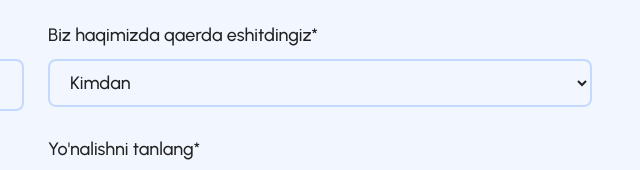
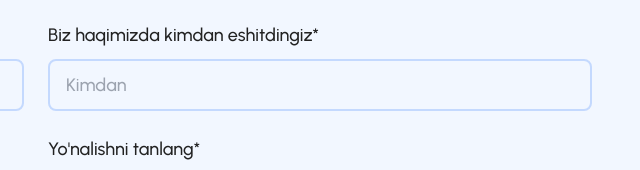
Before and after one commit to Andarov/webking-qabul, a website: page index.html in a window 1280 px wide. Shown: the part 5871-6041 px from the top of the page, 604-1244 px from the left. Drawn offline with nearby package versions, Linux system fonts and the light colour scheme; files that its build step writes are made by us from their sources; files whose address does not match are found by name.

Commit message:
Replace tavsiya select to input

```diff
--- a/index.html
+++ b/index.html
@@ -880,16 +880,16 @@
               />
             </label>
 
-            <!-- username -->
+            <!-- tavsiya -->
             <label class="w-full space-y-2.5">
-              <span class="block">Biz haqimizda qaerda eshitdingiz*</span>
-              <select class="js-tavsiya-select" required>
-                <option value="" disabled selected>Kimdan</option>
-                <option value="Tavsiya">Tavsiya</option>
-                <option value="Ijtimoiy tarmoq">Ijtimoiy tarmoq</option>
-                <option value="TV">TV</option>
-                <option value="Banner">Banner</option>
-              </select>
+              <span class="block">Biz haqimizda kimdan eshitdingiz*</span>
+              <input
+                required
+                type="text"
+                maxlength="120"
+                class="js-tavsiya"
+                placeholder="Kimdan"
+              />
             </label>
           </div>
 
--- a/src/js/script.js
+++ b/src/js/script.js
@@ -10,7 +10,7 @@ const elLastName = document.querySelector(".js-last-name");
 const elFirstName = document.querySelector(".js-first-name");
 const elPhoneNumber = document.querySelector(".js-phone-number");
 const elRegisterForm = document.querySelector(".js-register-form");
-const elTavsiya = document.querySelector(".js-tavsiya-select");
+const elTavsiya = document.querySelector(".js-tavsiya");
 const elClassSelect = document.querySelector(".js-class-select");
 const elDirectionSelect = document.querySelector(".js-direction-select");
 
@@ -27,7 +27,7 @@ const sendRequest = (e) => {
   const message = `👤 Ismi: ${getInputValue(elFirstName)}
 👥 Familiyasi: ${getInputValue(elLastName)}
 ☎️ Telefon raqami: ${getInputValue(elPhoneNumber)}
-🔑 Qaerdan eshitdi: ${getInputValue(elTavsiya)}
+🔑 Kimdan eshitdi: ${getInputValue(elTavsiya)}
 📚 Sinf: ${getInputValue(elClassSelect)}
 📘 Yo'nalish: ${getInputValue(elDirectionSelect)}`;
 
```
